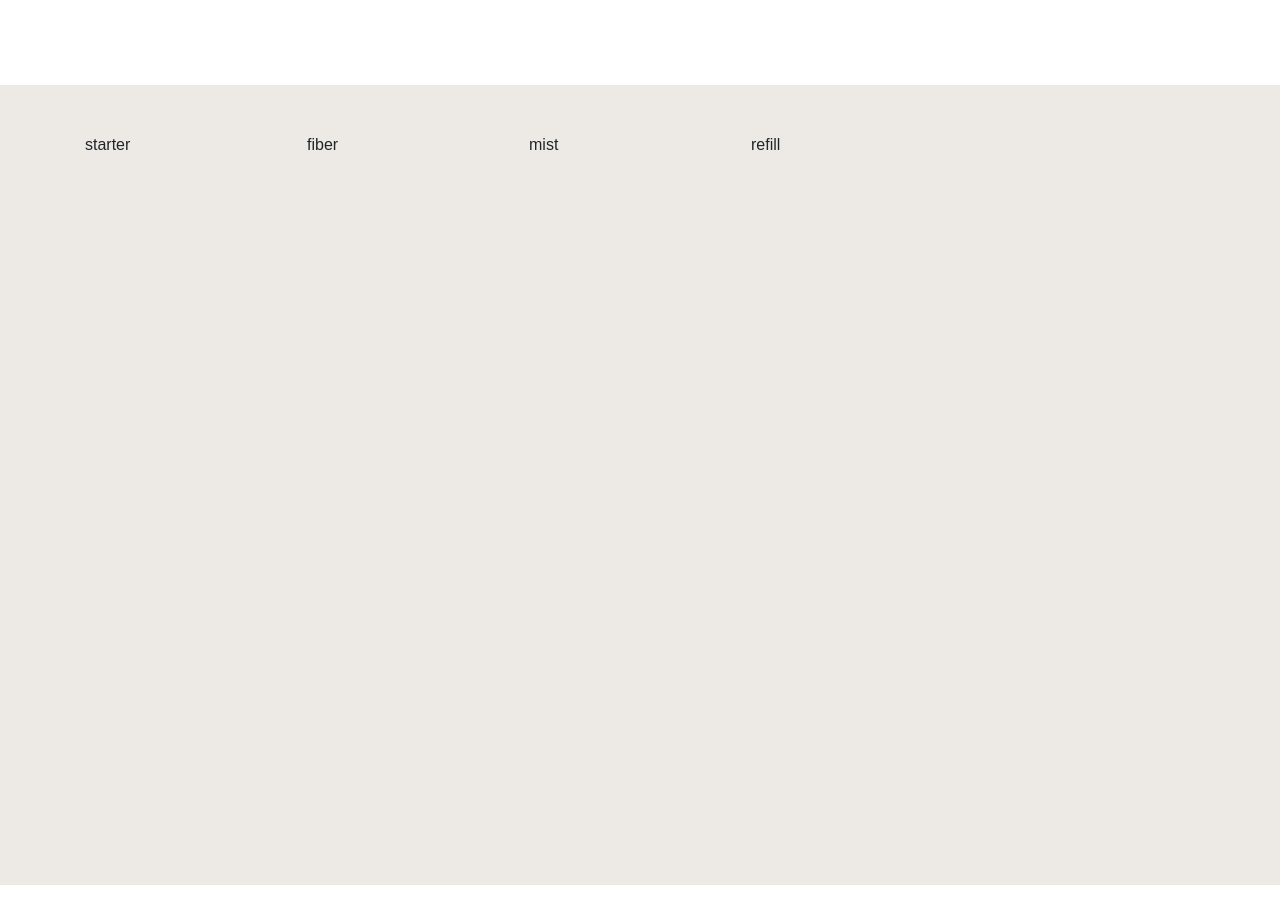
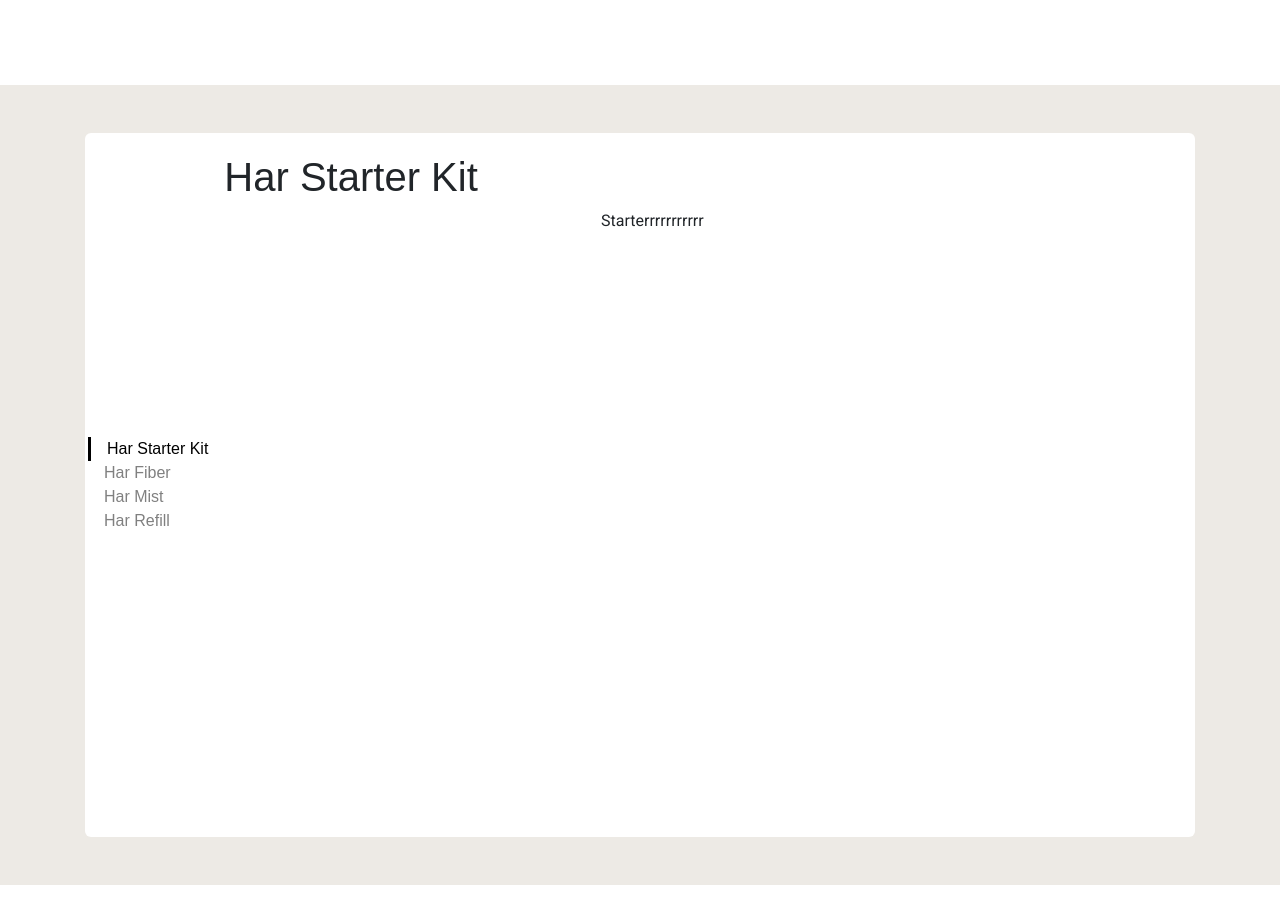
Before and after one commit to irene1216/har-app, a Vue app: page / in a window 1280 px wide. Shown: the part 840-1763 px from the top of the page. Built offline with nearby package versions, Linux system fonts and the light colour scheme; a web font is replaced by a local one; what vue-sidebar-menu would draw is missing.

Commit message:
product tabs working

```diff
--- a/src/components/Products.vue
+++ b/src/components/Products.vue
@@ -1,36 +1,17 @@
 <template>
   <div class="products d-flex">
     <!-- tabs -->
-    <div
-      class="tabs d-flex flex-column"
-      v-for="tab in tabs" :key="tab"
-      v-on:click="switchTab(tab)"
-    >
-      <slot :name="tabHeadSlotName(tab)">
-        {{tab}}
-      </slot>
-    </div>
-    <div>
-<!--         <p @v-on:click="showProduct('starter')">Har Starter Kit</p>
-        <p @v-on:click="showProduct('fiber')">Har Fiber</p>
-        <p @v-on:click="showProduct('mist')">Har Mist</p>
-        <p @v-on:click="showProduct('refill')">Har Refill</p> -->
-    </div>
+    <header class="product-header">
+      <ul class="tab-heads d-flex flex-column">
+        <li class="tab-head pl-3" v-for="tab in tabs" :key="tab"v-bind:class="{'tab-head--active' : activeTab === tab }"v-on:click="switchTab(tab)">
+          <slot :name="tabHeadSlotName(tab)">{{tab}}</slot>
+        </li>
+      </ul>
+    </header>
     <!-- content  -->
-    <div class="content">
-      <div id="starter" class="tabcontent d-flex">
-        <img src="" alt="" class="image">
-        <div class="tabs-content-text">
-          <p>starter</p>
-        </div>
-      </div>
-      <div id="fiber" class="tabcontent d-flex">
-        <img src="" alt="" class="image">
-        <div class="tabs-content-text">
-          <p>Fiber</p>
-        </div>
-      </div>
-    </div>
+    <main class="product-body">
+      <div class="tab-panel"><slot :name="tabPanelSlotName"></slot></div>
+    </main>
   </div>
 </template>
 
@@ -41,52 +22,55 @@
       initialTab: String,
       tabs: Array
     },
+    data(){
+      return{
+        activeTab:this.initialTab
+      };
+    },
+    computed: {
+      tabPanelSlotName(){
+        return`tab-panel-${this.activeTab}`;
+      }
+    },
     methods: {
       tabHeadSlotName(tabName) {
         return `tab-head-${tabName}`;
       },
 
       switchTab(tabName) {
-        this.activeTab=tabName;
+        this.activeTab = tabName;
       },
     },
   };
 </script>
 
-<style>
+<style scoped>
+
+.products {
+  border-radius: 6px;
+  width: 100%;
+  height: 100%;
+  background:white;
+}
+
+.product-body {
+  padding: 20px 16px;
+  flex-basis: 80%;
+}
 
 
-.content{
-  display:none;
+.tab-heads{
+  height:100%;
+  color:grey;
+  text-align: left;
+  padding-left: 3px;
+    justify-content: center;
+  align-content: center;
+  flex-basis: 20%;
 }
 
-.content:target{
-  display:block;
-}
-.tabcontent img{
-  background:green;
-  height:100px;
-  width:100px;
-}
-
-.tabs {
-  background: transparent;
-  outline:none;
-  float:left;
-  text-align: left;
-  text-decoration: none;
-  flex-basis: 20%;
-  justify-content: center;
-}
-.tabs p {
-  color:grey;
-  padding-left: 8%;
-  white-space: none;
-  word-wrap: nowrap;
-}
-.tabs a:hover, a:active {
+.tab-head--active{
   color:black;
-  text-decoration:none;
   border-left: 3px solid black;
 }
 
--- a/src/views/Home.vue
+++ b/src/views/Home.vue
@@ -12,10 +12,15 @@
     <!-- Products -->
     <div class="section color py-5">
       <div class="container">
-        <products :tabs="tabs" :initialTab="initialTab" />
-        <template slot=tab-head-starter>
-          Starterrrrrrrrrrr
+        <products :tabs="tabs" :initialTab="initialTab">
+        <template slot="tab-head-starter">
+          Har Starter Kit
        </template>
+       <template slot="tab-panel-starter">
+        <h1>Har Starter Kit</h1>
+        <p>Starterrrrrrrrrrr</p>
+      </template>
+    </products>
     </div>
   </div>
   <!-- Contact -->
@@ -42,7 +47,7 @@ export default {
   data () {
     return {
       initialTab: "starter",
-      tabs: ["starter", "fiber", "mist", "refill"]
+      tabs: ["starter", "Har Fiber", "Har Mist", "Har Refill"]
     };
   }
 }
@@ -51,6 +56,8 @@ export default {
 <style>
 
 /*general styling*/
+
+
 .home {
   height:100vh;
 }
@@ -83,4 +90,16 @@ export default {
   margin:0;
 }
 
+.title {
+  margin-top: 10px;
+  margin-bottom: 20px;
+}
+
+.description {
+  margin-top: 5px;
+  max-width: 85%;
+  line-height: 22px;
+  margin-bottom: 10px;
+}
+
 </style>
```
Lines whose indentation alone changed are shown as unchanged.
